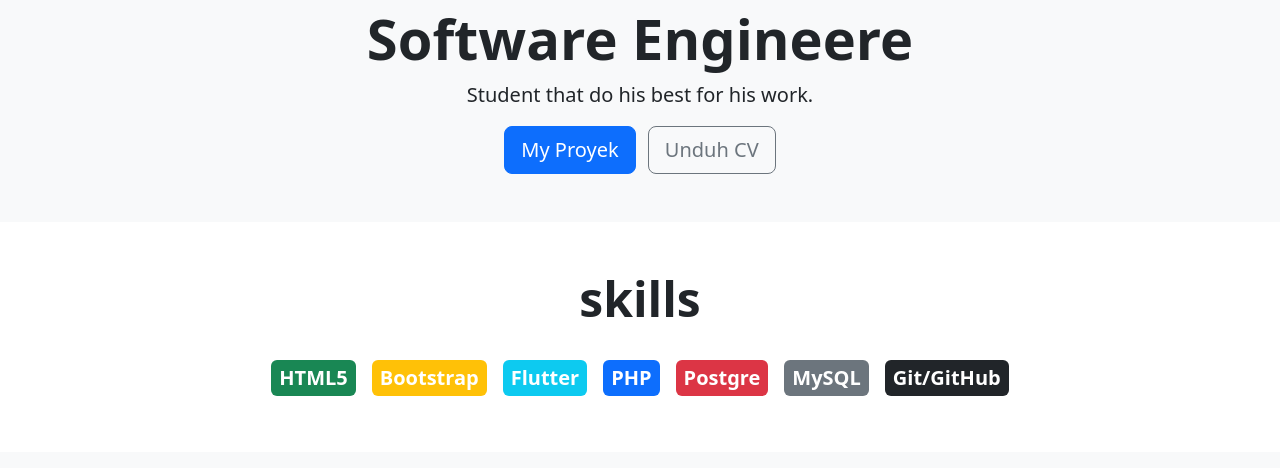
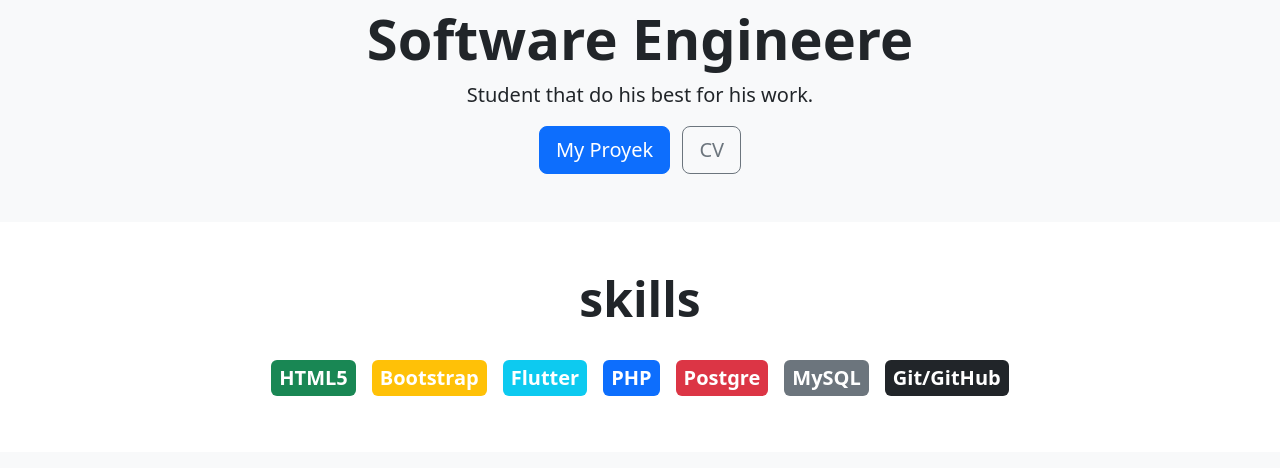
Before and after one commit to vir1223/Ahmad-Fairuz-Pratama-Portfolio, a plain HTML site: page index.html in a window 1280 px wide. Shown: the part 332-800 px from the top of the page. Drawn offline with nearby package versions, Linux system fonts and the light colour scheme.

Commit message:
fix/portofolio

```diff
--- a/index.html
+++ b/index.html
@@ -63,10 +63,10 @@
 
         <a href="#projects" class="btn btn-primary btn-lg me-2">My Proyek</a>
         <a
-          href="link-ke-cv-anda.pdf"
+          href="Resume.pdf"
           class="btn btn-outline-secondary btn-lg"
           target="_blank"
-          >Unduh CV</a
+          >CV</a
         >
       </div>
     </header>
```
Also changed, not shown: 1 other file.
